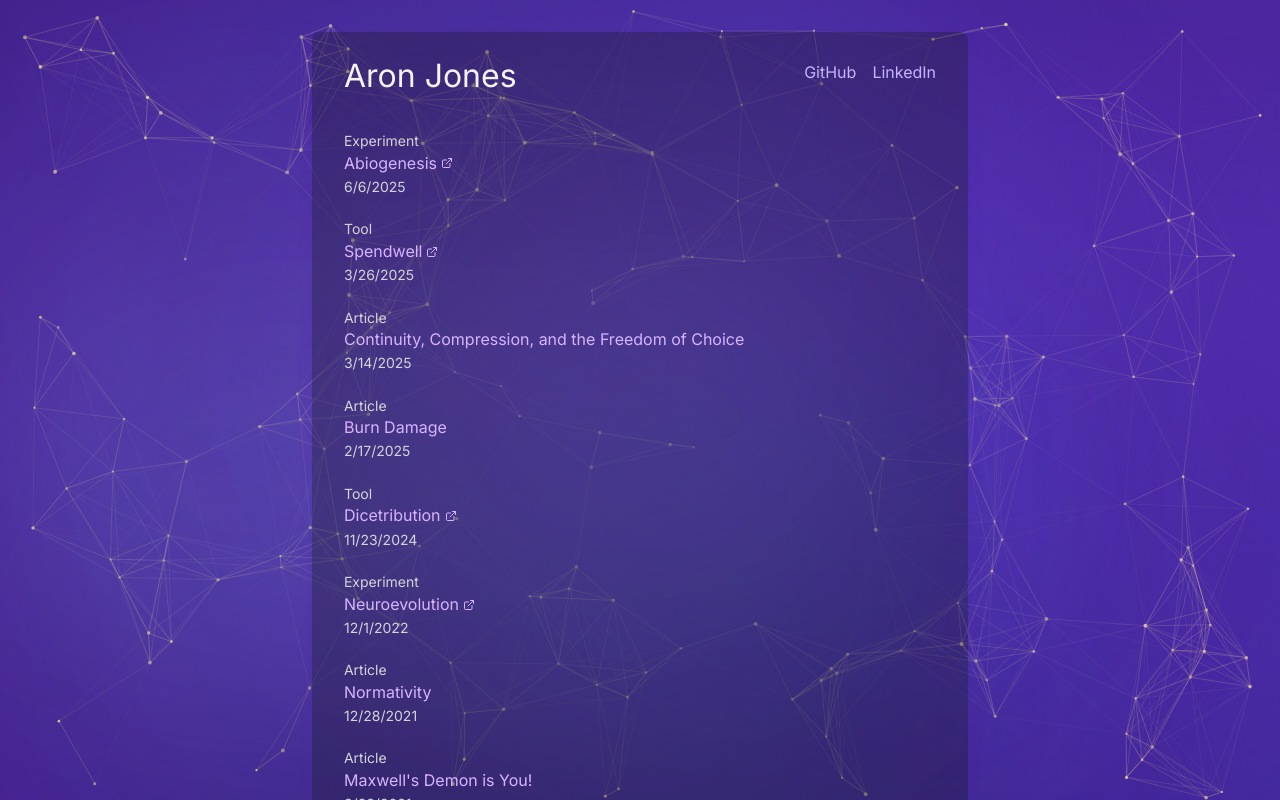
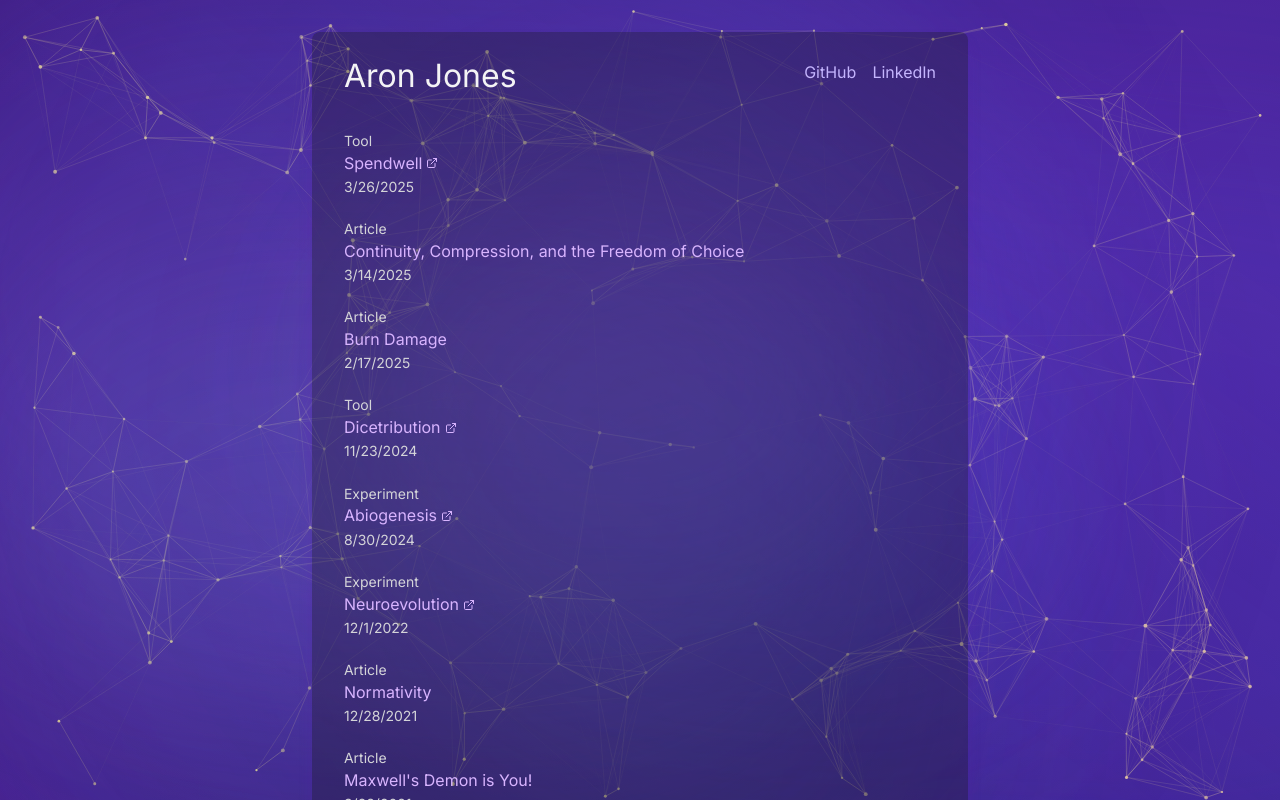
Before and after one commit to defrex/defrex-com, a Next.js app: page / in a window 1280 px wide. Built offline with nearby package versions, Linux system fonts and the light colour scheme.

Commit message:
Update Abiogenesis experiment date

```diff
--- a/src/app/page.tsx
+++ b/src/app/page.tsx
@@ -12,7 +12,7 @@ const experiments = [
   {
     title: 'Abiogenesis',
     href: 'https://abiogenesis.fun/',
-    date: new Date('2025-06-06'),
+    date: new Date('2024-08-30'),
     type: 'Experiment',
   },
   {
```
